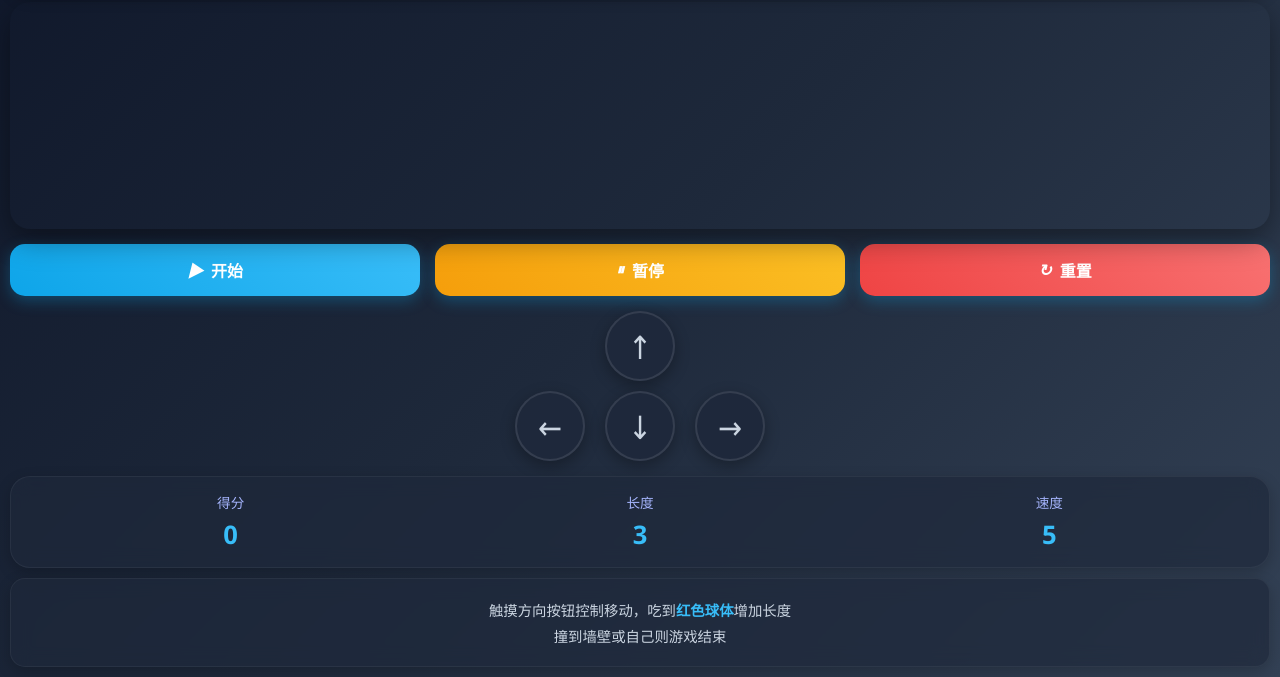
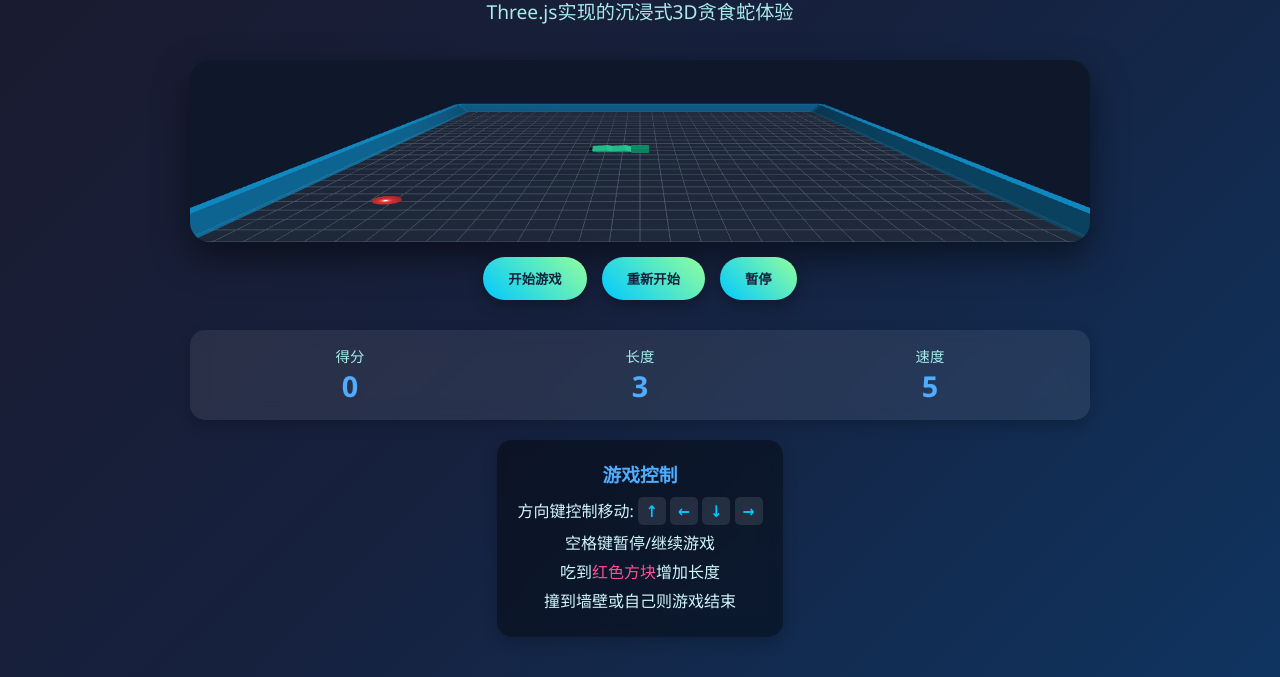
Before and after one commit to time-shine/time-shine.github.io, a plain HTML site: page index.html in a window 1280 px wide. Shown: the part 123-800 px from the top of the page. Drawn offline with nearby package versions, Linux system fonts and the light colour scheme; animation ran at ten frames a second.

Commit message:
提交信息

```diff
--- a/index.html
+++ b/index.html
@@ -2,176 +2,146 @@
 <html lang="zh-CN">
 <head>
     <meta charset="UTF-8">
-    <meta name="viewport" content="width=device-width, initial-scale=1.0, maximum-scale=1.0, user-scalable=no">
-    <title>手机版3D贪食蛇游戏</title>
+    <meta name="viewport" content="width=device-width, initial-scale=1.0">
+    <title>3D贪食蛇游戏 | Three.js实现</title>
     <script src="https://cdnjs.cloudflare.com/ajax/libs/three.js/r128/three.min.js"></script>
+    <script src="https://cdnjs.cloudflare.com/ajax/libs/dat-gui/0.7.7/dat.gui.min.js"></script>
     <style>
         * {
             margin: 0;
             padding: 0;
             box-sizing: border-box;
-            touch-action: manipulation;
-            -webkit-tap-highlight-color: transparent;
+            font-family: 'Segoe UI', Tahoma, Geneva, Verdana, sans-serif;
         }
 
         body {
-            background: linear-gradient(135deg, #0f172a, #1e293b, #334155);
-            color: #f0f0f0;
-            font-family: 'Segoe UI', Tahoma, Geneva, Verdana, sans-serif;
+            background: linear-gradient(135deg, #1a1a2e, #16213e, #0f3460);
+            color: #fff;
+            overflow: hidden;
             height: 100vh;
-            overflow: hidden;
+            display: flex;
+            justify-content: center;
+            align-items: center;
+            perspective: 1000px;
+        }
+
+        .container {
+            position: relative;
+            width: 100%;
+            max-width: 900px;
+            height: 90vh;
             display: flex;
             flex-direction: column;
-            padding: 10px;
-        }
-
-        .header {
-            text-align: center;
-            padding: 15px 10px;
-            margin-bottom: 10px;
-            background: rgba(30, 41, 59, 0.7);
-            border-radius: 20px;
-            backdrop-filter: blur(10px);
-            box-shadow: 0 5px 15px rgba(0, 0, 0, 0.3);
-            border: 1px solid rgba(255, 255, 255, 0.05);
-            z-index: 10;
-        }
-
-        h1 {
-            font-size: 1.8rem;
-            margin-bottom: 8px;
-            background: linear-gradient(45deg, #22d3ee, #0ea5e9);
-            -webkit-background-clip: text;
-            -webkit-text-fill-color: transparent;
-            text-shadow: 0 2px 4px rgba(0, 0, 0, 0.2);
-        }
-
-        .subtitle {
-            font-size: 1rem;
-            color: #a5b4fc;
-        }
-
-        .game-container {
-            flex: 1;
-            position: relative;
-            border-radius: 20px;
-            overflow: hidden;
-            box-shadow: 0 10px 30px rgba(0, 0, 0, 0.4);
-            margin-bottom: 15px;
+            align-items: center;
         }
 
         #gameCanvas {
             width: 100%;
             height: 100%;
+            border-radius: 20px;
+            box-shadow: 0 15px 35px rgba(0, 0, 0, 0.5);
+            overflow: hidden;
         }
 
-        .controls-container {
-            display: grid;
-            grid-template-columns: 1fr 1fr;
-            grid-template-rows: auto auto;
-            gap: 15px;
+        .header {
+            text-align: center;
+            margin-bottom: 20px;
+            width: 100%;
+        }
+
+        h1 {
+            font-size: 3rem;
+            margin-bottom: 10px;
+            background: linear-gradient(45deg, #00dbde, #fc00ff);
+            -webkit-background-clip: text;
+            -webkit-text-fill-color: transparent;
+            text-shadow: 0 2px 10px rgba(0, 0, 0, 0.2);
+        }
+
+        .subtitle {
+            font-size: 1.2rem;
+            color: #a8edea;
             margin-bottom: 15px;
         }
 
-        .game-buttons {
+        .controls {
             display: flex;
             gap: 15px;
-            grid-column: span 2;
+            margin: 15px 0;
         }
 
-        .btn {
-            flex: 1;
-            background: linear-gradient(45deg, #0ea5e9, #38bdf8);
+        button {
+            background: linear-gradient(45deg, #00c9ff, #92fe9d);
             border: none;
-            padding: 14px 5px;
-            border-radius: 15px;
-            color: white;
+            padding: 12px 25px;
+            border-radius: 50px;
+            color: #16213e;
             font-weight: bold;
-            font-size: 1rem;
             cursor: pointer;
-            transition: all 0.2s ease;
-            box-shadow: 0 5px 15px rgba(14, 165, 233, 0.3);
-            display: flex;
-            justify-content: center;
-            align-items: center;
-            gap: 8px;
+            transition: all 0.3s ease;
+            box-shadow: 0 5px 15px rgba(0, 0, 0, 0.3);
         }
 
-        .btn:active {
-            transform: translateY(3px);
-            box-shadow: 0 2px 8px rgba(14, 165, 233, 0.3);
-        }
-
-        .btn-pause {
-            background: linear-gradient(45deg, #f59e0b, #fbbf24);
-        }
-
-        .btn-reset {
-            background: linear-gradient(45deg, #ef4444, #f87171);
-        }
-
-        .direction-controls {
-            grid-column: span 2;
-            display: flex;
-            flex-direction: column;
-            align-items: center;
-            gap: 10px;
-        }
-
-        .direction-row {
-            display: flex;
-            justify-content: center;
-            gap: 20px;
-        }
-
-        .dir-btn {
-            width: 70px;
-            height: 70px;
-            border-radius: 50%;
-            background: rgba(30, 41, 59, 0.9);
-            border: 2px solid rgba(255, 255, 255, 0.1);
-            display: flex;
-            justify-content: center;
-            align-items: center;
-            font-size: 2rem;
-            color: #cbd5e1;
-            box-shadow: 0 5px 15px rgba(0, 0, 0, 0.3);
-            transition: all 0.2s ease;
-            touch-action: manipulation;
-        }
-
-        .dir-btn:active {
-            background: rgba(56, 189, 248, 0.5);
-            transform: scale(0.95);
+        button:hover {
+            transform: translateY(-3px);
+            box-shadow: 0 8px 20px rgba(0, 0, 0, 0.4);
         }
 
         .game-info {
             display: flex;
             justify-content: space-around;
-            background: rgba(30, 41, 59, 0.7);
+            width: 100%;
+            background: rgba(255, 255, 255, 0.08);
             padding: 15px;
-            border-radius: 20px;
-            margin-top: auto;
+            border-radius: 15px;
+            margin-top: 15px;
             backdrop-filter: blur(10px);
             box-shadow: 0 5px 15px rgba(0, 0, 0, 0.2);
-            border: 1px solid rgba(255, 255, 255, 0.05);
         }
 
         .info-box {
             text-align: center;
-            flex: 1;
         }
 
         .info-label {
-            font-size: 0.85rem;
-            color: #a5b4fc;
-            margin-bottom: 5px;
+            font-size: 0.9rem;
+            color: #a8edea;
         }
 
         .info-value {
-            font-size: 1.6rem;
+            font-size: 1.8rem;
             font-weight: bold;
-            color: #38bdf8;
+            color: #4facfe;
+        }
+
+        .instructions {
+            background: rgba(0, 0, 0, 0.4);
+            padding: 20px;
+            border-radius: 15px;
+            margin-top: 20px;
+            max-width: 500px;
+            text-align: center;
+            backdrop-filter: blur(10px);
+            box-shadow: 0 5px 15px rgba(0, 0, 0, 0.2);
+        }
+
+        .instructions h3 {
+            color: #4facfe;
+            margin-bottom: 10px;
+        }
+
+        .instructions p {
+            margin: 5px 0;
+            color: #d1f7ff;
+        }
+
+        .key {
+            display: inline-block;
+            background: rgba(255, 255, 255, 0.1);
+            padding: 3px 8px;
+            border-radius: 5px;
+            font-weight: bold;
+            color: #00c9ff;
         }
 
         .game-over {
@@ -179,127 +149,42 @@
             top: 50%;
             left: 50%;
             transform: translate(-50%, -50%);
-            background: rgba(15, 23, 42, 0.95);
-            padding: 25px;
+            background: rgba(0, 0, 0, 0.85);
+            padding: 30px 50px;
             border-radius: 20px;
             text-align: center;
-            z-index: 100;
+            z-index: 10;
             display: none;
             backdrop-filter: blur(10px);
-            border: 2px solid #38bdf8;
-            box-shadow: 0 15px 35px rgba(0, 0, 0, 0.5);
-            width: 85%;
-            max-width: 400px;
+            border: 2px solid #00c9ff;
         }
 
         .game-over h2 {
-            font-size: 2rem;
+            font-size: 2.5rem;
             margin-bottom: 20px;
-            color: #f87171;
-            text-shadow: 0 2px 4px rgba(0, 0, 0, 0.3);
+            color: #ff4d94;
         }
 
         .final-score {
             font-size: 1.8rem;
             margin: 20px 0;
-            color: #34d399;
-        }
-
-        .btn-restart {
-            background: linear-gradient(45deg, #10b981, #34d399);
-            width: 100%;
-            padding: 15px;
-            font-size: 1.2rem;
-            margin-top: 15px;
-        }
-
-        .instructions {
-            background: rgba(30, 41, 59, 0.7);
-            padding: 15px;
-            border-radius: 15px;
-            margin-top: 10px;
-            font-size: 0.9rem;
-            color: #cbd5e1;
-            backdrop-filter: blur(10px);
-            box-shadow: 0 5px 15px rgba(0, 0, 0, 0.2);
-            border: 1px solid rgba(255, 255, 255, 0.05);
-        }
-
-        .instructions p {
-            margin: 5px 0;
-            text-align: center;
-        }
-
-        .highlight {
-            color: #38bdf8;
-            font-weight: bold;
-        }
-
-        @media (max-height: 700px) {
-            .header {
-                padding: 10px;
-            }
-            h1 {
-                font-size: 1.5rem;
-            }
-            .subtitle {
-                font-size: 0.85rem;
-            }
-            .dir-btn {
-                width: 60px;
-                height: 60px;
-                font-size: 1.8rem;
-            }
-            .btn {
-                padding: 12px 5px;
-                font-size: 0.9rem;
-            }
-            .info-value {
-                font-size: 1.4rem;
-            }
+            color: #92fe9d;
         }
     </style>
 </head>
 <body>
+    <div class="container">
         <div class="header">
             <h1>3D贪食蛇游戏</h1>
-        <p class="subtitle">触摸控制 | Three.js实现</p>
+            <p class="subtitle">Three.js实现的沉浸式3D贪食蛇体验</p>
         </div>
 
-    <div class="game-container">
         <div id="gameCanvas"></div>
 
-        <div id="gameOver" class="game-over">
-            <h2>游戏结束!</h2>
-            <p>你的贪食蛇撞到了障碍物</p>
-            <div class="final-score">得分: <span id="finalScore">0</span></div>
-            <button class="btn btn-restart" id="restartBtn">再玩一次</button>
-        </div>
-    </div>
-
-    <div class="controls-container">
-        <div class="game-buttons">
-            <button class="btn" id="startBtn">
-                <i class="icon">▶</i> 开始
-            </button>
-            <button class="btn btn-pause" id="pauseBtn">
-                <i class="icon">⏸</i> 暂停
-            </button>
-            <button class="btn btn-reset" id="resetBtn">
-                <i class="icon">↻</i> 重置
-            </button>
-        </div>
-
-        <div class="direction-controls">
-            <div class="direction-row">
-                <div class="dir-btn" id="upBtn">↑</div>
-            </div>
-            <div class="direction-row">
-                <div class="dir-btn" id="leftBtn">←</div>
-                <div class="dir-btn" id="downBtn">↓</div>
-                <div class="dir-btn" id="rightBtn">→</div>
-            </div>
-        </div>
+        <div class="controls">
+            <button id="startBtn">开始游戏</button>
+            <button id="resetBtn">重新开始</button>
+            <button id="pauseBtn">暂停</button>
         </div>
 
         <div class="game-info">
@@ -318,8 +203,19 @@
         </div>
 
         <div class="instructions">
-        <p>触摸方向按钮控制移动，吃到<span class="highlight">红色球体</span>增加长度</p>
+            <h3>游戏控制</h3>
+            <p>方向键控制移动: <span class="key">↑</span> <span class="key">←</span> <span class="key">↓</span> <span class="key">→</span></p>
+            <p>空格键暂停/继续游戏</p>
+            <p>吃到<span style="color: #ff4d94">红色方块</span>增加长度</p>
             <p>撞到墙壁或自己则游戏结束</p>
+        </div>
+
+        <div id="gameOver" class="game-over">
+            <h2>游戏结束!</h2>
+            <p>你的贪食蛇撞到了障碍物</p>
+            <div class="final-score">最终得分: <span id="finalScore">0</span></div>
+            <button id="restartBtn">再玩一次</button>
+        </div>
     </div>
 
     <script>
@@ -349,9 +245,9 @@
             camera.lookAt(0, 0, 0);
 
             // 创建渲染器
-            const canvasContainer = document.querySelector('.game-container');
-            renderer = new THREE.WebGLRenderer({ antialias: true, alpha: true });
-            renderer.setSize(canvasContainer.clientWidth, canvasContainer.clientHeight);
+            renderer = new THREE.WebGLRenderer({ antialias: true });
+            renderer.setSize(document.getElementById('gameCanvas').clientWidth,
+                            document.getElementById('gameCanvas').clientHeight);
             renderer.shadowMap.enabled = true;
             document.getElementById('gameCanvas').appendChild(renderer.domElement);
 
@@ -374,39 +270,17 @@
             createFood();
 
             // 添加事件监听器
+            window.addEventListener('keydown', handleKeyDown);
             document.getElementById('startBtn').addEventListener('click', startGame);
             document.getElementById('resetBtn').addEventListener('click', resetGame);
             document.getElementById('pauseBtn').addEventListener('click', togglePause);
             document.getElementById('restartBtn').addEventListener('click', resetGame);
-
-            // 方向按钮事件
-            document.getElementById('upBtn').addEventListener('touchstart', () => setDirection(0, 0, -1));
-            document.getElementById('downBtn').addEventListener('touchstart', () => setDirection(0, 0, 1));
-            document.getElementById('leftBtn').addEventListener('touchstart', () => setDirection(-1, 0, 0));
-            document.getElementById('rightBtn').addEventListener('touchstart', () => setDirection(1, 0, 0));
-
-            // 添加点击事件用于桌面测试
-            document.getElementById('upBtn').addEventListener('click', () => setDirection(0, 0, -1));
-            document.getElementById('downBtn').addEventListener('click', () => setDirection(0, 0, 1));
-            document.getElementById('leftBtn').addEventListener('click', () => setDirection(-1, 0, 0));
-            document.getElementById('rightBtn').addEventListener('click', () => setDirection(1, 0, 0));
 
             // 响应窗口大小变化
             window.addEventListener('resize', onWindowResize);
 
             // 开始动画循环
             animate();
-        }
-
-        // 设置方向
-        function setDirection(x, y, z) {
-            if (!gameRunning || gamePaused) return;
-
-            // 防止180度转向
-            if ((x !== 0 && x === -direction.x) return;
-            if ((z !== 0 && z === -direction.z)) return;
-
-            nextDirection = { x, y, z };
         }
 
         // 创建游戏场地
@@ -612,7 +486,6 @@
                 gameRunning = true;
                 gamePaused = false;
                 document.getElementById('gameOver').style.display = 'none';
-                document.getElementById('pauseBtn').textContent = '暂停';
                 gameInterval = setInterval(moveSnake, gameSpeed);
             }
         }
@@ -632,7 +505,6 @@
             document.getElementById('length').textContent = snakeLength;
             document.getElementById('speed').textContent = Math.floor(200 - gameSpeed);
             document.getElementById('gameOver').style.display = 'none';
-            document.getElementById('pauseBtn').textContent = '暂停';
 
             // 重新初始化
             initSnake();
@@ -647,12 +519,36 @@
             }
         }
 
+        // 处理键盘输入
+        function handleKeyDown(event) {
+            if (!gameRunning) return;
+
+            switch(event.key) {
+                case 'ArrowUp':
+                    if (direction.z === 0) nextDirection = { x: 0, y: 0, z: -1 };
+                    break;
+                case 'ArrowDown':
+                    if (direction.z === 0) nextDirection = { x: 0, y: 0, z: 1 };
+                    break;
+                case 'ArrowLeft':
+                    if (direction.x === 0) nextDirection = { x: -1, y: 0, z: 0 };
+                    break;
+                case 'ArrowRight':
+                    if (direction.x === 0) nextDirection = { x: 1, y: 0, z: 0 };
+                    break;
+                case ' ':
+                    togglePause();
+                    break;
+            }
+        }
+
         // 窗口大小调整
         function onWindowResize() {
-            const canvasContainer = document.querySelector('.game-container');
-            camera.aspect = canvasContainer.clientWidth / canvasContainer.clientHeight;
+            camera.aspect = document.getElementById('gameCanvas').clientWidth /
+                           document.getElementById('gameCanvas').clientHeight;
             camera.updateProjectionMatrix();
-            renderer.setSize(canvasContainer.clientWidth, canvasContainer.clientHeight);
+            renderer.setSize(document.getElementById('gameCanvas').clientWidth,
+                           document.getElementById('gameCanvas').clientHeight);
         }
 
         // 动画循环
```
Lines whose indentation alone changed are shown as unchanged.
